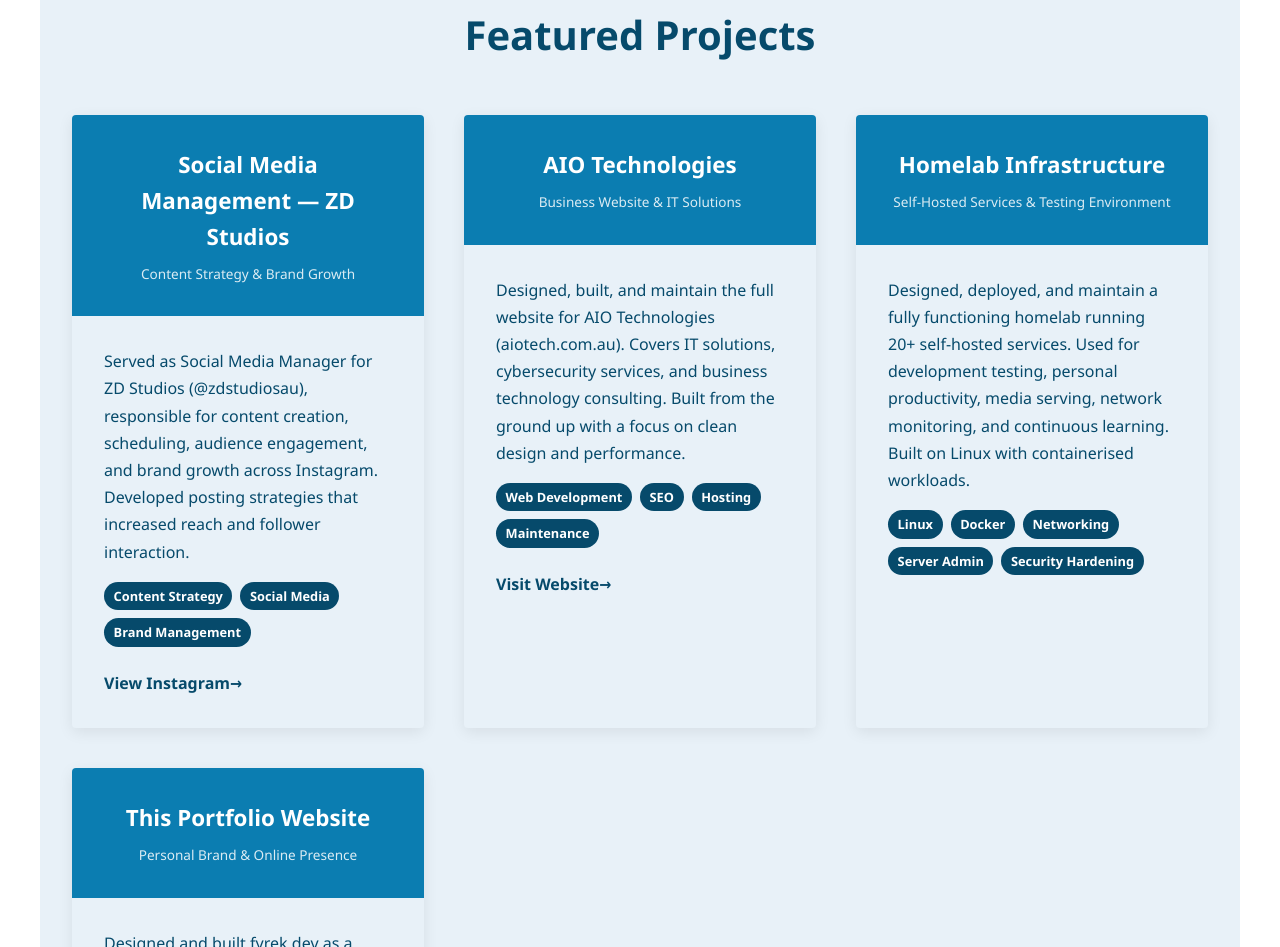
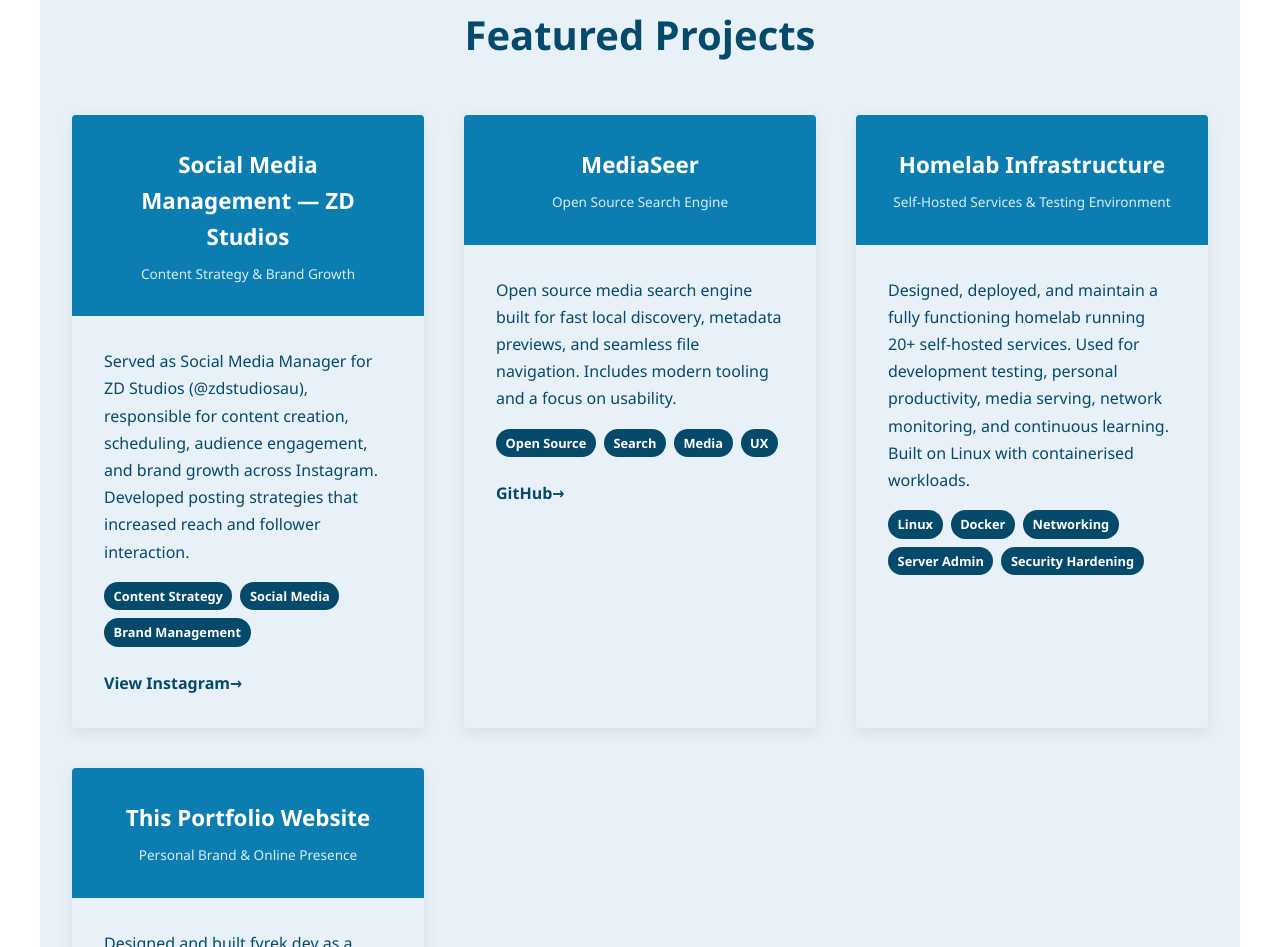
Before and after one commit to fyrek1d/portfolio, a plain HTML site: page projects.html in a window 1280 px wide. Shown: the part 877-1824 px from the top of the page. Drawn offline with Linux system fonts and the light colour scheme.

Commit message:
changed projects

```diff
--- a/projects.html
+++ b/projects.html
@@ -426,18 +426,18 @@
 
             <div class="project-card">
                 <div class="project-header">
-                    <h3>AIO Technologies</h3>
-                    <span class="project-tag">Business Website & IT Solutions</span>
+                    <h3>MediaSeer</h3>
+                    <span class="project-tag">Open Source Search Engine</span>
                 </div>
                 <div class="project-body">
-                    <p>Designed, built, and maintain the full website for AIO Technologies (aiotech.com.au). Covers IT solutions, cybersecurity services, and business technology consulting. Built from the ground up with a focus on clean design and performance.</p>
+                    <p>Open source media search engine built for fast local discovery, metadata previews, and seamless file navigation. Includes modern tooling and a focus on usability.</p>
                     <div class="project-tech">
-                        <span class="tech-badge">Web Development</span>
-                        <span class="tech-badge">SEO</span>
-                        <span class="tech-badge">Hosting</span>
-                        <span class="tech-badge">Maintenance</span>
+                        <span class="tech-badge">Open Source</span>
+                        <span class="tech-badge">Search</span>
+                        <span class="tech-badge">Media</span>
+                        <span class="tech-badge">UX</span>
                     </div>
-                    <a href="https://aiotech.com.au" class="project-link">Visit Website</a>
+                    <a href="https://github.com/fyrek1d/mediaseer" class="project-link">GitHub</a>
                 </div>
             </div>
 
```
Also changed, not shown: index.html (+4 -4 lines).
